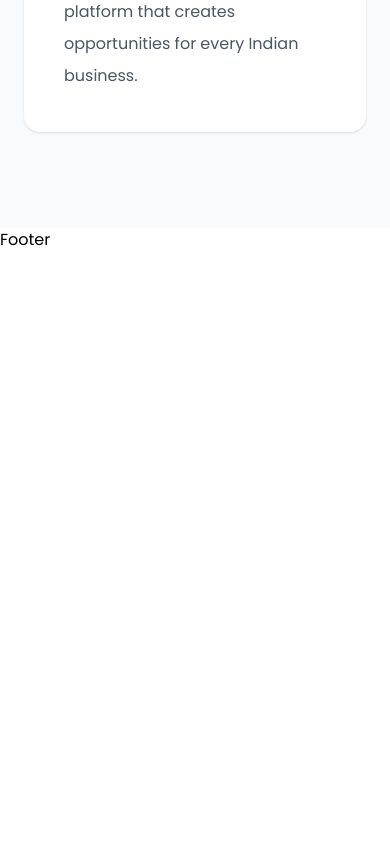
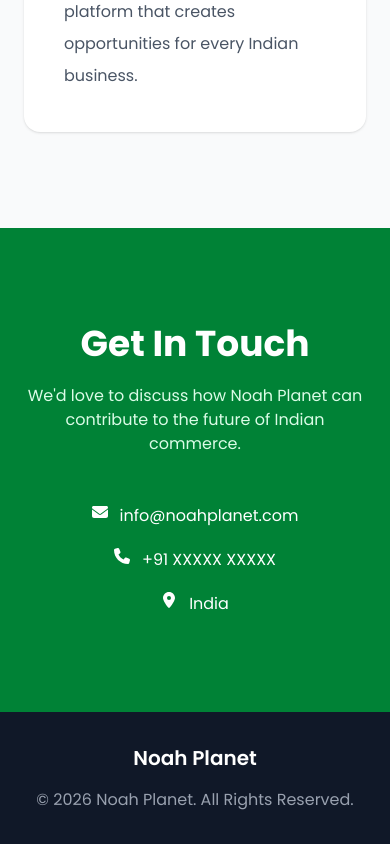
Before and after one commit to palchhinparihar/NoahPlanet, a React (Vite) app: page / in a window 390 px wide. Shown: the part 10740-11584 px from the top of the page. Before the commit the page ends 10992 px from the top, so only its background shows below. Built offline with nearby package versions, Linux system fonts and the light colour scheme.

Commit message:
feat: add contact and footer

```diff
--- a/src/components/Main.jsx
+++ b/src/components/Main.jsx
@@ -6,6 +6,7 @@
 import FutureVision from './main/FutureVision';
 import WhyNoah from './main/WhyNoah';
 import Vision from './main/Vision';
+import Contact from './main/Contact';
 
 const Main = () => {
   return (
@@ -17,6 +18,7 @@
       <FutureVision />
       <WhyNoah />
       <Vision />
+      <Contact />
     </>
   )
 }
--- a/src/components/common/Footer.jsx
+++ b/src/components/common/Footer.jsx
@@ -1,9 +1,21 @@
-import React from 'react'
-
 const Footer = () => {
   return (
-    <div>Footer</div>
-  )
-}
+    <footer className="bg-gray-900 text-gray-400 py-8">
+
+      <div className="max-w-7xl mx-auto px-6 flex flex-col md:flex-row justify-between items-center">
+
+        <h3 className="text-xl font-semibold text-white">
+          Noah Planet
+        </h3>
+
+        <p className="mt-4 md:mt-0">
+          © {new Date().getFullYear()} Noah Planet. All Rights Reserved.
+        </p>
+
+      </div>
+
+    </footer>
+  );
+};
 
 export default Footer;
--- /dev/null
+++ b/src/components/main/Contact.jsx
@@ -0,0 +1,42 @@
+import { FaEnvelope, FaPhone, FaLocationDot } from "react-icons/fa6";
+
+const Contact = () => {
+  return (
+    <section id="contact" className="py-24 bg-green-700 text-white">
+
+      <div className="max-w-4xl mx-auto text-center px-6">
+
+        <h2 className="text-4xl font-bold">
+          Get In Touch
+        </h2>
+
+        <p className="mt-5 text-green-100">
+          We'd love to discuss how Noah Planet can contribute to the future of
+          Indian commerce.
+        </p>
+
+        <div className="mt-12 space-y-5">
+
+          <div className="flex justify-center gap-3">
+            <FaEnvelope />
+            info@noahplanet.com
+          </div>
+
+          <div className="flex justify-center gap-3">
+            <FaPhone />
+            +91 XXXXX XXXXX
+          </div>
+
+          <div className="flex justify-center gap-3">
+            <FaLocationDot />
+            India
+          </div>
+
+        </div>
+
+      </div>
+    </section>
+  );
+};
+
+export default Contact;
```
